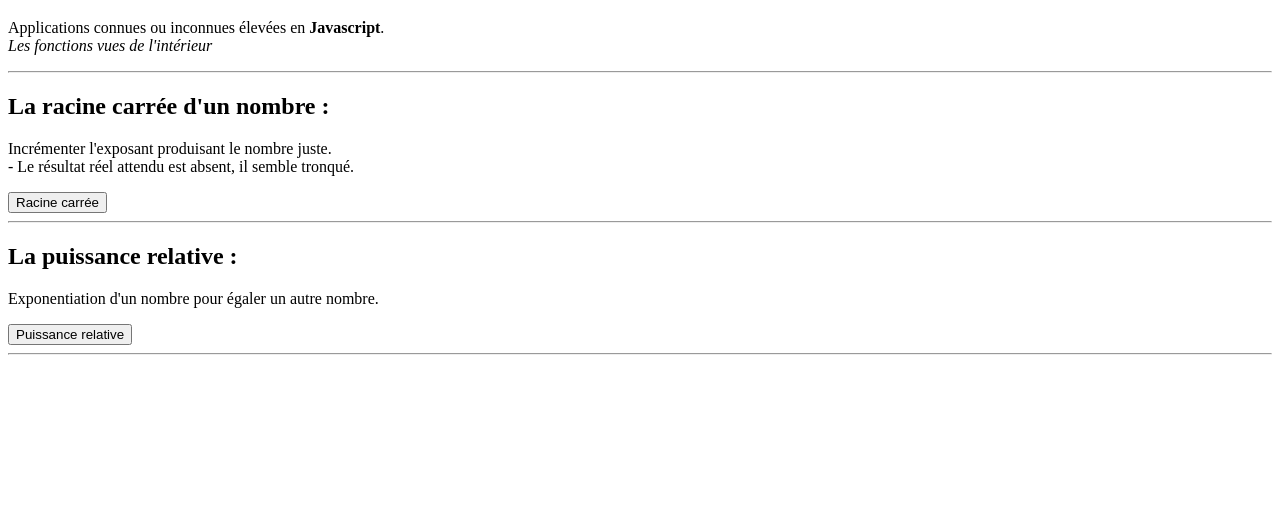
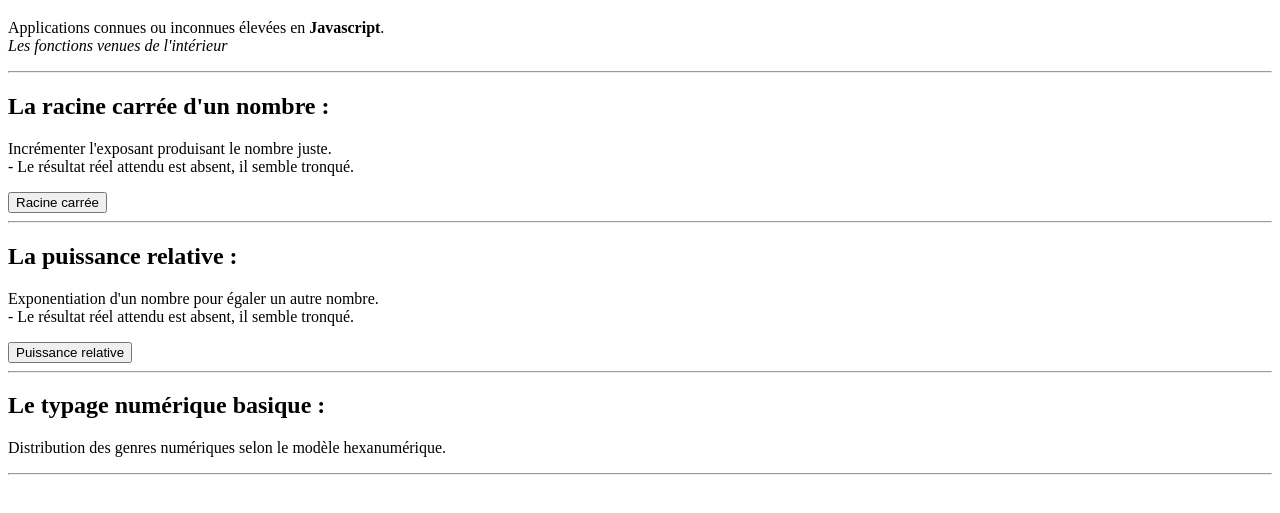
Before and after one commit to Toumic/unit-union-ion, a plain HTML site: page index.html in a window 1280 px wide. Shown: the part 61-574 px from the top of the page. Drawn offline with Linux system fonts and the light colour scheme.

Commit message:
Nouveau branchement de mon poste :

```diff
--- a/index.html
+++ b/index.html
@@ -3,7 +3,6 @@
 <head>
     <meta charset="UTF-8">
     <title>Unit Union Ion</title>
-    <link rel="stylesheet" type="text/css" href="css/index.css">
     <script type="text/javascript" src="jss/racine.js"></script>
     <script type="text/javascript" src="jss/explose.js"></script>
 </head>
@@ -11,7 +10,7 @@
 <H1>Union ions premiers</H1>
 <p>
     Applications connues ou inconnues élevées en <b>Javascript</b>.<br>
-    <i>Les fonctions vues de l'intérieur</i><br></p>
+    <i>Les fonctions venues de l'intérieur</i><br></p>
 <hr>
 <H2>La racine carrée d'un nombre :</H2>
 <p>Incrémenter l'exposant produisant le nombre juste.<br>
@@ -33,7 +32,8 @@
 </script>
 <hr>
 <H2>La puissance relative :</H2>
-<p>Exponentiation d'un nombre pour égaler un autre nombre.</p>
+<p>Exponentiation d'un nombre pour égaler un autre nombre.<br>
+- Le résultat réel attendu est absent, il semble tronqué.</p>
 <button onclick="expose();">Puissance relative</button>
 <script>
     let retourPuis = ""
@@ -53,5 +53,8 @@
     }
 </script>
 <hr>
+<H2>Le typage numérique basique :</H2>
+<p>Distribution des genres numériques selon le modèle hexanumérique.</p>
+<hr>
 </body>
 </html>
```
Also changed, not shown: 1 other file.
